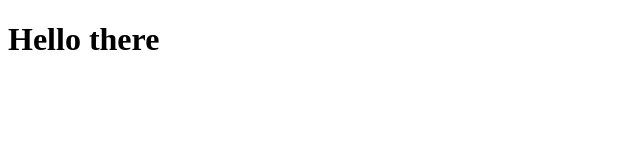
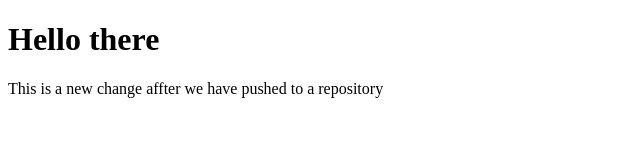
Before and after one commit to taofeeekishola/ticketapp, a plain HTML site: page pay.html in a window 1280 px wide. Shown: the whole page, without its empty margins (0-640 px from the left). Drawn offline with Linux system fonts and the light colour scheme.

```diff
--- a/pay.html
+++ b/pay.html
@@ -8,5 +8,6 @@
 
 	<body>
 		<h1>Hello there</h1>
+		<p>This is a new change affter we have pushed to a repository</p>
 	</body>
 </html>
```
